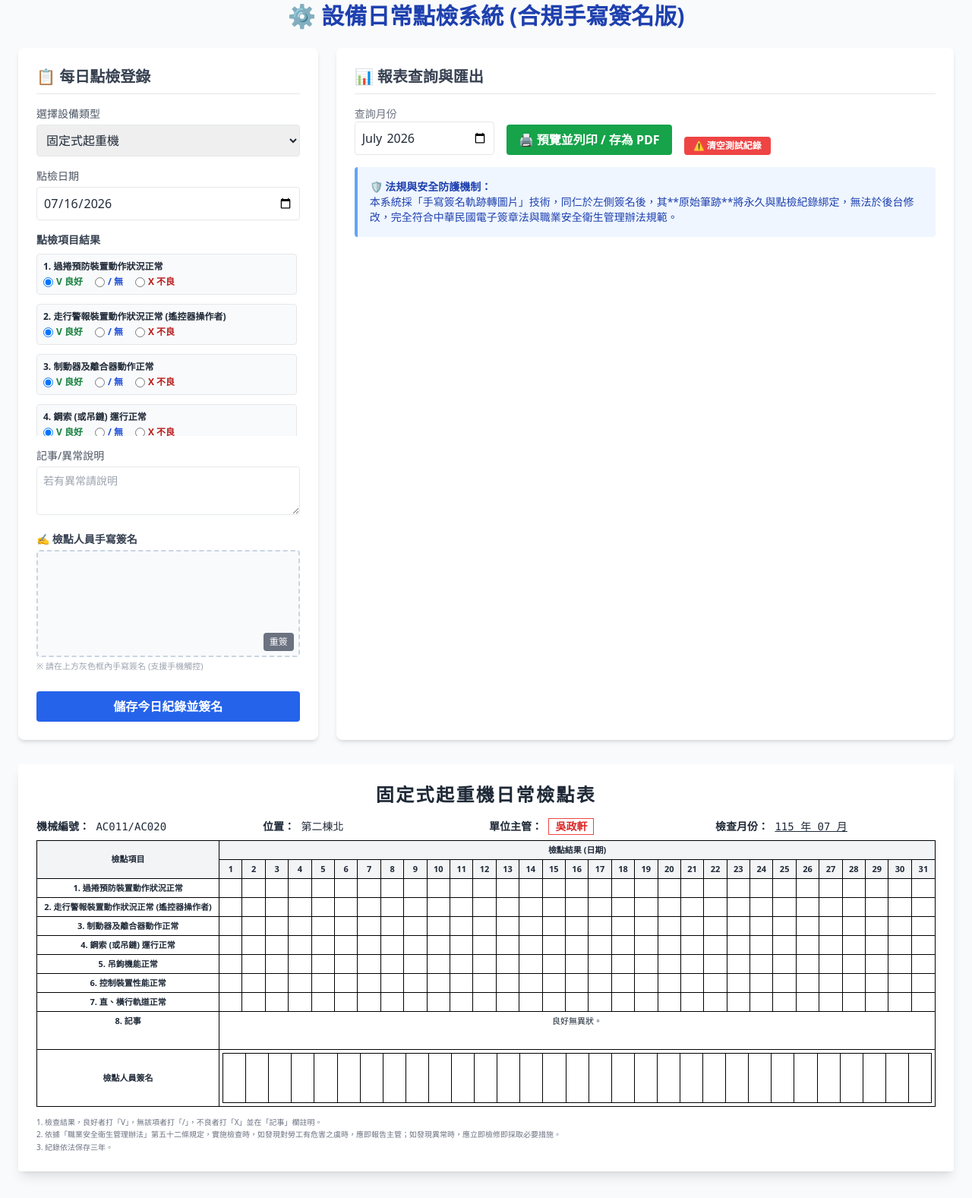
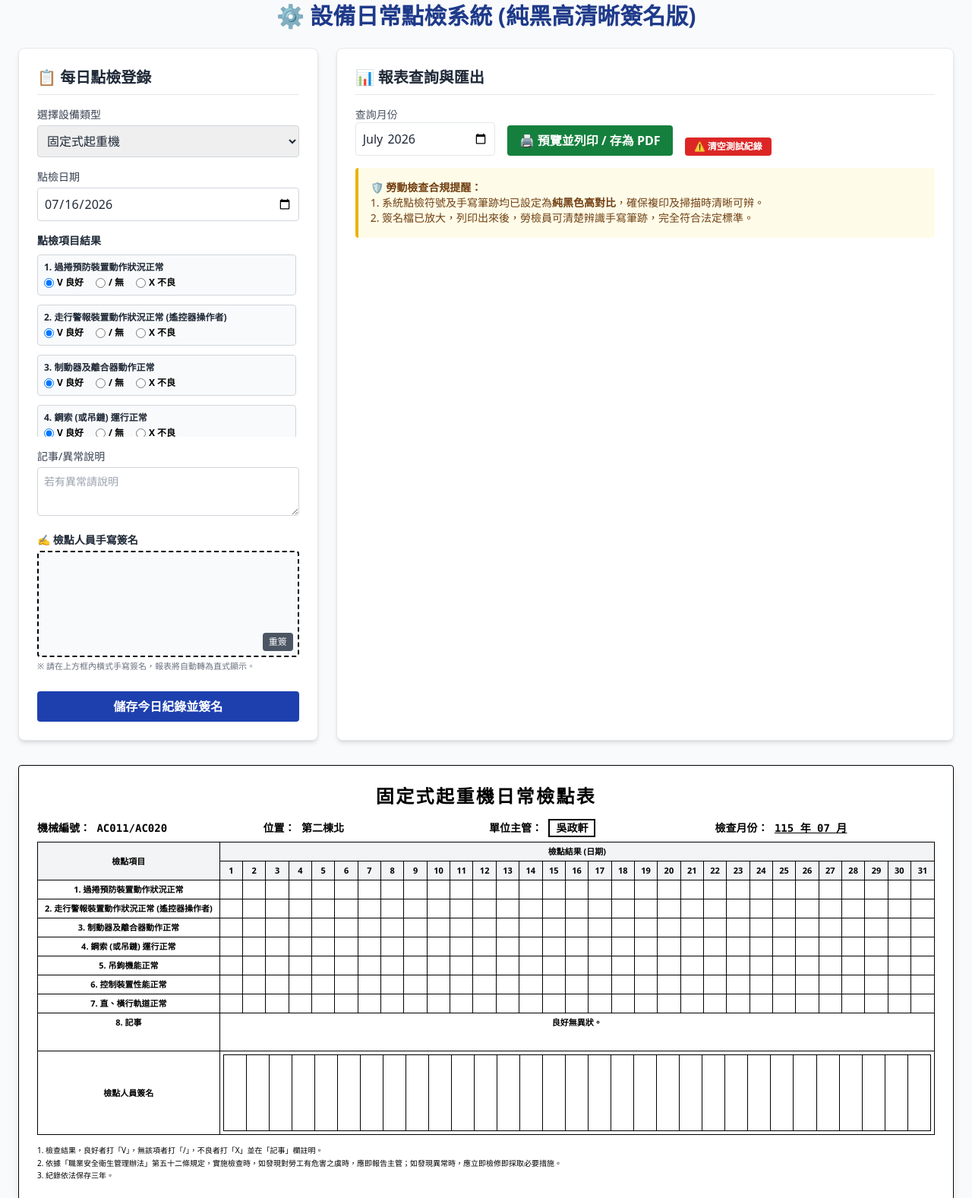
Before and after one commit to fac-herhsin/Daily-check, a plain HTML site: page index.html in a window 1280 px wide. Shown: the part 21-1598 px from the top of the page at 76% size. Drawn offline with nearby package versions, Linux system fonts and the light colour scheme.

Commit message:
Update index.html

```diff
--- a/index.html
+++ b/index.html
@@ -3,7 +3,7 @@
 <head>
     <meta charset="UTF-8">
     <meta name="viewport" content="width=device-width, initial-scale=1.0">
-    <title>設備日常檢點系統 (含電子手寫簽名)</title>
+    <title>設備日常檢點系統 (純黑高清晰簽名版)</title>
     <script src="https://cdn.tailwindcss.com"></script>
     <style>
         @media print {
@@ -11,16 +11,23 @@
             .no-print { display: none !important; }
             .print-area { display: block !important; width: 100%; }
             @page { size: landscape; margin: 1cm; }
+            /* 確保列印時字體與邊框為絕對純黑 */
+            .report-table th, .report-table td {
+                border: 1.5px solid #000000 !important;
+                color: #000000 !important;
+            }
         }
+        /* 報表表格樣式 - 預設即為純黑粗邊框 */
         .report-table th, .report-table td {
-            border: 1px solid #000;
+            border: 1.5px solid #000000;
             padding: 4px;
             text-align: center;
             font-size: 11px;
+            color: #000000; /* 純黑字體 */
         }
         /* 手寫畫布樣式 */
         #sig-canvas {
-            border: 2px dashed #cbd5e1;
+            border: 2px dashed #000000;
             background-color: #f8fafc;
             cursor: crosshair;
             touch-action: none; /* 防止手機瀏覽器在畫圖時產生畫面捲動 */
@@ -30,111 +37,112 @@
 <body class="bg-gray-50 text-gray-800 p-6">
 
     <div class="max-w-7xl mx-auto no-print">
-        <h1 class="text-3xl font-bold mb-6 text-blue-800 text-center">⚙️ 設備日常點檢系統 (合規手寫簽名版)</h1>
+        <h1 class="text-3xl font-bold mb-6 text-blue-900 text-center">⚙️ 設備日常點檢系統 (純黑高清晰簽名版)</h1>
 
         <div class="grid grid-cols-1 lg:grid-cols-3 gap-6 mb-8">
-            <div class="bg-white p-6 rounded-lg shadow-md lg:col-span-1">
-                <h2 class="text-xl font-semibold mb-4 text-gray-700 border-b pb-2">📋 每日點檢登錄</h2>
+            <div class="bg-white p-6 rounded-lg shadow-md lg:col-span-1 border border-gray-200">
+                <h2 class="text-xl font-semibold mb-4 text-gray-800 border-b pb-2">📋 每日點檢登錄</h2>
                 <form id="inspectionForm" onsubmit="saveRecord(event)">
                     <div class="mb-4">
-                        <label class="block text-sm font-medium text-gray-600 mb-1">選擇設備類型</label>
-                        <select id="equipType" class="w-full border p-2 rounded" onchange="loadQuestions()">
+                        <label class="block text-sm font-medium text-gray-700 mb-1">選擇設備類型</label>
+                        <select id="equipType" class="w-full border-gray-300 border p-2 rounded" onchange="loadQuestions()">
                             <option value="crane">固定式起重機</option>
                             <option value="forklift">堆高機 (測試動態用)</option>
                         </select>
                     </div>
 
                     <div class="mb-4">
-                        <label class="block text-sm font-medium text-gray-600 mb-1">點檢日期</label>
-                        <input type="date" id="inspectDate" class="w-full border p-2 rounded" required>
+                        <label class="block text-sm font-medium text-gray-700 mb-1">點檢日期</label>
+                        <input type="date" id="inspectDate" class="w-full border-gray-300 border p-2 rounded" required>
                     </div>
 
                     <div class="mb-4">
-                        <label class="block text-sm font-semibold text-gray-700 mb-2">點檢項目結果</label>
+                        <label class="block text-sm font-semibold text-gray-800 mb-2">點檢項目結果</label>
                         <div id="dynamicItems" class="space-y-3 max-h-60 overflow-y-auto pr-1">
                             </div>
                     </div>
 
                     <div class="mb-4">
-                        <label class="block text-sm font-medium text-gray-600 mb-1">記事/異常說明</label>
-                        <textarea id="remark" class="w-full border p-2 rounded h-16 text-sm" placeholder="若有異常請說明"></textarea>
+                        <label class="block text-sm font-medium text-gray-700 mb-1">記事/異常說明</label>
+                        <textarea id="remark" class="w-full border-gray-300 border p-2 rounded h-16 text-sm" placeholder="若有異常請說明"></textarea>
                     </div>
 
                     <div class="mb-6">
-                        <label class="block text-sm font-semibold text-gray-700 mb-1">✍️ 檢點人員手寫簽名</label>
+                        <label class="block text-sm font-semibold text-gray-800 mb-1">✍️ 檢點人員手寫簽名</label>
                         <div class="relative">
                             <canvas id="sig-canvas" width="300" height="120" class="w-full rounded"></canvas>
-                            <button type="button" onclick="clearCanvas()" class="absolute bottom-2 right-2 bg-gray-500 hover:bg-gray-600 text-white text-xs px-2 py-1 rounded">
+                            <button type="button" onclick="clearCanvas()" class="absolute bottom-2 right-2 bg-gray-600 hover:bg-gray-700 text-white text-xs px-2 py-1 rounded">
                                 重簽
                             </button>
                         </div>
-                        <p class="text-[11px] text-gray-400 mt-1">※ 請在上方灰色框內手寫簽名 (支援手機觸控)</p>
+                        <p class="text-[11px] text-gray-500 mt-1">※ 請在上方框內橫式手寫簽名，報表將自動轉為直式顯示。</p>
                     </div>
 
-                    <button type="submit" class="w-full bg-blue-600 hover:bg-blue-700 text-white font-bold py-2 px-4 rounded transition">
+                    <button type="submit" class="w-full bg-blue-800 hover:bg-blue-900 text-white font-bold py-2 px-4 rounded transition">
                         儲存今日紀錄並簽名
                     </button>
                 </form>
             </div>
 
-            <div class="bg-white p-6 rounded-lg shadow-md lg:col-span-2">
-                <h2 class="text-xl font-semibold mb-4 text-gray-700 border-b pb-2">📊 報表查詢與匯出</h2>
+            <div class="bg-white p-6 rounded-lg shadow-md lg:col-span-2 border border-gray-200">
+                <h2 class="text-xl font-semibold mb-4 text-gray-800 border-b pb-2">📊 報表查詢與匯出</h2>
                 <div class="flex flex-wrap gap-4 mb-4">
                     <div>
-                        <label class="block text-sm text-gray-500">查詢月份</label>
+                        <label class="block text-sm text-gray-600">查詢月份</label>
                         <input type="month" id="filterMonth" class="border p-2 rounded" onchange="generateReport()">
                     </div>
                     <div class="flex items-end">
-                        <button onclick="window.print()" class="bg-green-600 hover:bg-green-700 text-white font-bold py-2 px-4 rounded transition">
+                        <button onclick="window.print()" class="bg-green-700 hover:bg-green-800 text-white font-bold py-2 px-4 rounded transition">
                             🖨️ 預覽並列印 / 存為 PDF
                         </button>
                     </div>
                     <div class="flex items-end">
-                        <button onclick="clearAllData()" class="bg-red-500 hover:bg-red-600 text-white font-bold py-1 px-3 rounded text-xs transition">
+                        <button onclick="clearAllData()" class="bg-red-600 hover:bg-red-700 text-white font-bold py-1 px-3 rounded text-xs transition">
                             ⚠️ 清空測試紀錄
                         </button>
                     </div>
                 </div>
 
-                <div class="bg-blue-50 border-l-4 border-blue-400 p-4 text-sm text-blue-800 rounded">
-                    <strong>🛡️ 法規與安全防護機制：</strong><br>
-                    本系統採「手寫簽名軌跡轉圖片」技術，同仁於左側簽名後，其**原始筆跡**將永久與點檢紀錄綁定，無法於後台修改，完全符合中華民國電子簽章法與職業安全衛生管理辦法規範。
+                <div class="bg-yellow-50 border-l-4 border-yellow-500 p-4 text-sm text-yellow-900 rounded mb-4">
+                    <strong>🛡️ 勞動檢查合規提醒：</strong><br>
+                    1. 系統點檢符號及手寫筆跡均已設定為<strong>純黑色高對比</strong>，確保複印及掃描時清晰可辨。<br>
+                    2. 簽名檔已放大，列印出來後，勞檢員可清楚辨識手寫筆跡，完全符合法定標準。
                 </div>
             </div>
         </div>
     </div>
 
-    <div id="printReportArea" class="bg-white p-6 rounded shadow-lg max-w-7xl mx-auto print-area">
+    <div id="printReportArea" class="bg-white p-6 rounded shadow-lg max-w-7xl mx-auto print-area border border-black">
         <div class="text-center mb-4">
-            <h1 class="text-2xl font-bold tracking-widest" id="reportTitle">固定式起重機日常檢點表</h1>
+            <h1 class="text-2xl font-bold tracking-widest text-black" id="reportTitle">固定式起重機日常檢點表</h1>
         </div>
 
-        <div class="grid grid-cols-4 gap-2 text-sm mb-2 font-mono">
-            <div><strong>機械編號：</strong> <span id="info_machNo">AC011/AC020</span></div>
-            <div><strong>位置：</strong> <span id="info_location">第二棟北</span></div>
-            <div><strong>單位主管：</strong> <span class="border border-red-500 px-2 py-0.5 text-red-600 font-bold" id="info_manager">吳政軒</span></div>
-            <div><strong>檢查月份：</strong> <span id="info_month" class="underline">115 年 07 月</span></div>
+        <div class="grid grid-cols-4 gap-2 text-sm mb-2 font-mono text-black">
+            <div><strong>機械編號：</strong> <span id="info_machNo" class="font-bold">AC011/AC020</span></div>
+            <div><strong>位置：</strong> <span id="info_location" class="font-bold">第二棟北</span></div>
+            <div><strong>單位主管：</strong> <span class="border-2 border-black px-2 py-0.5 font-bold" id="info_manager">吳政軒</span></div>
+            <div><strong>檢查月份：</strong> <span id="info_month" class="underline font-bold">115 年 07 月</span></div>
         </div>
 
         <table class="w-full report-table font-sans">
             <thead>
                 <tr class="bg-gray-100">
-                    <th rowspan="2" class="w-48 text-xs">檢點項目</th>
-                    <th colspan="31" class="text-xs py-0.5">檢點結果 (日期)</th>
+                    <th rowspan="2" class="w-48 text-xs text-black font-bold">檢點項目</th>
+                    <th colspan="31" class="text-xs py-0.5 text-black font-bold">檢點結果 (日期)</th>
                 </tr>
                 <tr class="bg-gray-100" id="dayHeader"></tr>
             </thead>
             <tbody id="reportRows"></tbody>
             <tfoot>
                 <tr>
-                    <td class="text-left font-bold text-xs" style="height: 50px; vertical-align: top;">8. 記事</td>
-                    <td colspan="31" class="text-left px-2 text-xs" id="reportNotes" style="vertical-align: top;"></td>
+                    <td class="text-left font-bold text-xs text-black" style="height: 50px; vertical-align: top;">8. 記事</td>
+                    <td colspan="31" class="text-left px-2 text-xs text-black font-bold" id="reportNotes" style="vertical-align: top;"></td>
                 </tr>
                 <tr>
-                    <td class="font-bold text-xs" style="height: 65px;">檢點人員簽名</td>
+                    <td class="font-bold text-xs text-black" style="height: 100px;">檢點人員簽名</td>
                     <td colspan="31" class="p-0">
                         <table class="w-full h-full text-center table-fixed" style="border: none;">
-                            <tr id="signatureRow" class="h-[65px]">
+                            <tr id="signatureRow" class="h-[100px]">
                                 </tr>
                         </table>
                     </td>
@@ -142,7 +150,7 @@
             </tfoot>
         </table>
 
-        <div class="text-[10px] mt-3 text-gray-500 leading-relaxed font-sans">
+        <div class="text-[10px] mt-3 text-black leading-relaxed font-sans font-medium">
             1. 檢查結果，良好者打「V」，無該項者打「/」，不良者打「X」並在「記事」欄註明。<br>
             2. 依據「職業安全衛生管理辦法」第五十二條規定，實施檢查時，如發現對勞工有危害之虞時，應即報告主管；如發現異常時，應立即檢修即採取必要措施。<br>
             3. 紀錄依法保存三年。
@@ -182,7 +190,6 @@
             }
         };
 
-        // 畫布核心變數
         let canvas, ctx;
         let drawing = false;
 
@@ -201,8 +208,8 @@
         function initCanvas() {
             canvas = document.getElementById('sig-canvas');
             ctx = canvas.getContext('2d');
-            ctx.strokeStyle = "#1e3a8a"; // 簽名用深藍色筆跡（像原子筆）
-            ctx.lineWidth = 2.5;
+            ctx.strokeStyle = "#000000"; // 筆跡改為純黑色
+            ctx.lineWidth = 3.5;         // 筆劃加粗（原本 2.5 -> 3.5），列印更清晰
             ctx.lineCap = "round";
 
             // 滑鼠事件
@@ -225,6 +232,8 @@
                 const rect = canvas.getBoundingClientRect();
                 ctx.lineTo(touch.clientX - rect.left, touch.clientY - rect.top);
                 ctx.stroke();
+                ctx.beginPath();
+                ctx.moveTo(touch.clientX - rect.left, touch.clientY - rect.top);
                 e.preventDefault();
             });
         }
@@ -246,7 +255,7 @@
             const header = document.getElementById('dayHeader');
             header.innerHTML = '';
             for (let i = 1; i <= 31; i++) {
-                header.innerHTML += `<th class="w-6 text-[10px]">${i}</th>`;
+                header.innerHTML += `<th class="w-6 text-[10px] text-black font-bold">${i}</th>`;
             }
         }
 
@@ -258,20 +267,20 @@
 
             items.forEach((item, index) => {
                 container.innerHTML += `
-                    <div class="p-2 border rounded bg-gray-50">
-                        <p class="text-xs font-semibold mb-1">${item}</p>
+                    <div class="p-2 border rounded bg-gray-50 border-gray-300">
+                        <p class="text-xs font-semibold mb-1 text-gray-800">${item}</p>
                         <div class="flex gap-4">
                             <label class="inline-flex items-center text-xs cursor-pointer">
-                                <input type="radio" name="item_${index}" value="V" class="form-radio text-green-600" checked>
-                                <span class="ml-1 text-green-700 font-bold">V 良好</span>
+                                <input type="radio" name="item_${index}" value="V" class="form-radio text-black" checked>
+                                <span class="ml-1 text-black font-bold">V 良好</span>
                             </label>
                             <label class="inline-flex items-center text-xs cursor-pointer">
-                                <input type="radio" name="item_${index}" value="/" class="form-radio text-blue-600">
-                                <span class="ml-1 text-blue-700 font-bold">/ 無</span>
+                                <input type="radio" name="item_${index}" value="/" class="form-radio text-black">
+                                <span class="ml-1 text-black font-bold">/ 無</span>
                             </label>
                             <label class="inline-flex items-center text-xs cursor-pointer">
-                                <input type="radio" name="item_${index}" value="X" class="form-radio text-red-600">
-                                <span class="ml-1 text-red-700 font-bold">X 不良</span>
+                                <input type="radio" name="item_${index}" value="X" class="form-radio text-black">
+                                <span class="ml-1 text-black font-bold">X 不良</span>
                             </label>
                         </div>
                     </div>
@@ -280,14 +289,14 @@
             generateReport();
         }
 
-        // 儲存包括手寫簽名圖檔
+        // 儲存資料
         function saveRecord(e) {
             e.preventDefault();
             const type = document.getElementById('equipType').value;
             const dateStr = document.getElementById('inspectDate').value;
             const remark = document.getElementById('remark').value;
 
-            // 檢查畫布是否為空
+            // 檢查畫布是否空白
             const blank = document.createElement('canvas');
             blank.width = canvas.width;
             blank.height = canvas.height;
@@ -296,7 +305,7 @@
                 return;
             }
 
-            const signatureImg = canvas.toDataURL(); // 輸出 Base64 PNG 圖片檔
+            const signatureImg = canvas.toDataURL(); // 輸出 Base64 PNG
             const items = equipmentData[type].items;
             const results = [];
 
@@ -312,19 +321,18 @@
                 date: dateStr,
                 results,
                 remark,
-                signature: signatureImg // 將真實手寫簽名一併存入資料庫
+                signature: signatureImg
             });
 
             localStorage.setItem('equipment_records', JSON.stringify(allRecords));
-            alert('🎉 點檢紀錄儲存成功！簽名已綁定！');
+            alert('🎉 點檢紀錄儲存成功！已自動填入下方報表。');
 
-            // 清空簽名與備註並重整
             clearCanvas();
             document.getElementById('remark').value = '';
             generateReport();
         }
 
-        // 渲染報表
+        // 渲染月報表
         function generateReport() {
             const type = document.getElementById('equipType').value;
             const filterMonth = document.getElementById('filterMonth').value;
@@ -342,12 +350,12 @@
             const allRecords = JSON.parse(localStorage.getItem('equipment_records')) || [];
             const currentMonthRecords = allRecords.filter(r => r.type === type && r.date.startsWith(filterMonth));
 
-            // 1. 填寫 V/X Grid
+            // 1. 點檢格子結果 (純黑字體)
             const tbody = document.getElementById('reportRows');
             tbody.innerHTML = '';
 
             meta.items.forEach((itemText, itemIdx) => {
-                let rowHtml = `<tr><td class="text-left font-semibold text-xs py-1 px-2">${itemText}</td>`;
+                let rowHtml = `<tr><td class="text-left font-bold text-xs py-1 px-2 text-black">${itemText}</td>`;
                 for (let day = 1; day <= 31; day++) {
                     const dayStr = day.toString().padStart(2, '0');
                     const targetDate = `${filterMonth}-${dayStr}`;
@@ -358,17 +366,15 @@
                         displayVal = record.results[itemIdx];
                     }
 
-                    let textClass = "";
-                    if (displayVal === 'X') textClass = "text-red-600 font-extrabold";
-                    if (displayVal === 'V') textClass = "text-green-700 font-bold";
-
+                    // 點檢結果全部使用純黑加粗 (font-black)
+                    let textClass = "text-black font-black text-xs";
                     rowHtml += `<td class="w-6 text-center ${textClass}">${displayVal}</td>`;
                 }
                 rowHtml += '</tr>';
                 tbody.innerHTML += rowHtml;
             });
 
-            // 2. 記事
+            // 2. 記事 (純黑字體)
             const notesTd = document.getElementById('reportNotes');
             const notes = currentMonthRecords
                 .filter(r => r.remark && r.remark.trim() !== '')
@@ -376,7 +382,7 @@
                 .join(' ； ');
             notesTd.innerText = notes || "良好無異狀。";
 
-            // 3. 🔴 渲染真實手寫簽名圖檔到 1~31 天的格位
+            // 3. 渲染手寫簽名 (旋轉 -90 度變成直式，並放大呈現)
             const sigRow = document.getElementById('signatureRow');
             sigRow.innerHTML = '';
             for (let day = 1; day <= 31; day++) {
@@ -385,13 +391,13 @@
                 const record = currentMonthRecords.find(r => r.date === targetDate);
 
                 if (record && record.signature) {
-                    // 將簽名圖片放進簽名欄，限制高度和寬度，並進行旋轉 (若是直式表格需要的話，這裡用直立縮圖或小圖呈現)
+                    // 提高 max-h 至 90px，並使用 transform 進行 90 度旋轉
                     sigRow.innerHTML += `
-                        <td class="w-6 h-[65px] p-0.5 border-r border-black align-middle" style="border-right: 1px solid #000;">
-                            <img src="${record.signature}" class="max-w-full max-h-[55px] object-contain mx-auto" style="transform: rotate(-90deg); filter: contrast(1.5);">
+                        <td class="w-6 h-[100px] p-0 border-r border-black align-middle" style="border-right: 1.5px solid #000000; overflow: hidden;">
+                            <img src="${record.signature}" class="max-w-[90px] max-h-[22px] object-contain mx-auto" style="transform: rotate(-90deg); filter: contrast(2.0) brightness(0.8);">
                         </td>`;
                 } else {
-                    sigRow.innerHTML += `<td class="w-6 h-[65px] border-r border-black" style="border-right: 1px solid #000;"></td>`;
+                    sigRow.innerHTML += `<td class="w-6 h-[100px] border-r border-black" style="border-right: 1.5px solid #000000;"></td>`;
                 }
             }
         }
```
